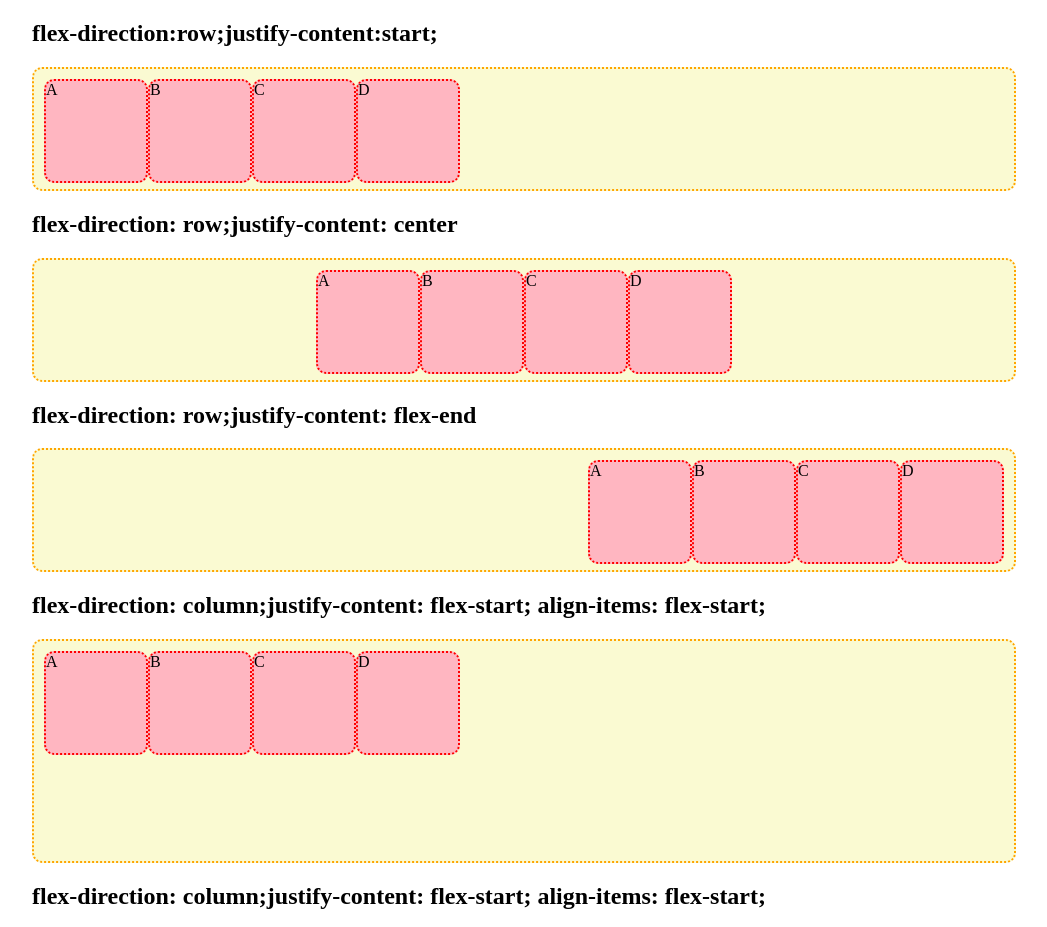
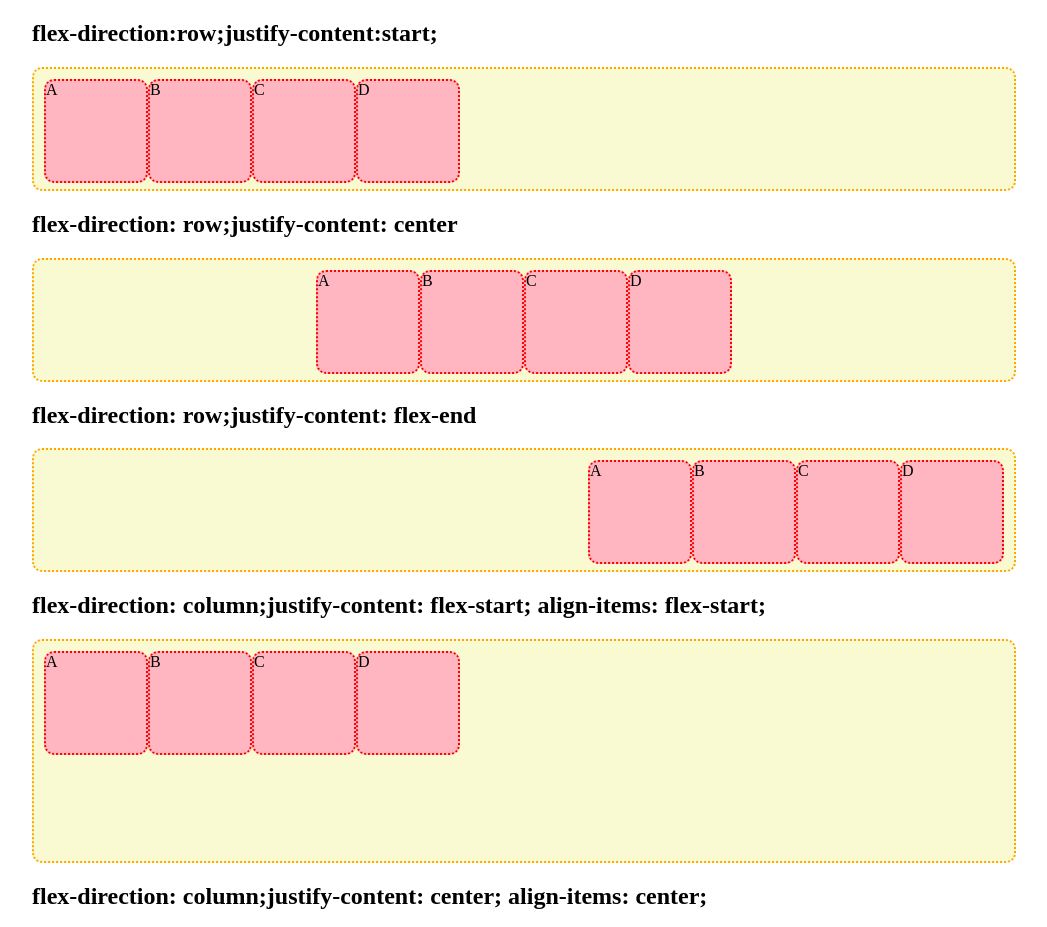
Before and after one commit to vaaluvishnu5146/vaaluvishnu5146-FSD-WE-B-14, a plain HTML site: page 8. css flexbox/flexbox.html in a window 1280 px wide. Shown: the top 927 px of the page, without its empty margins (128-1175 px from the left). Drawn offline with Linux system fonts and the light colour scheme.

Commit message:
Flex file changes

```diff
--- a/8. css flexbox/flexbox.html
+++ b/8. css flexbox/flexbox.html
@@ -65,7 +65,7 @@
         <div class="box">C</div>
         <div class="box">D</div>
     </div>
-    <h2>flex-direction: column;justify-content: flex-start; align-items: flex-start;</h2>
+    <h2>flex-direction: column;justify-content: center; align-items: center;</h2>
     <div class="container" style="height: 300px;align-items: center; justify-content: center;">
         <div class="box">A</div>
         <div class="box">B</div>
```
